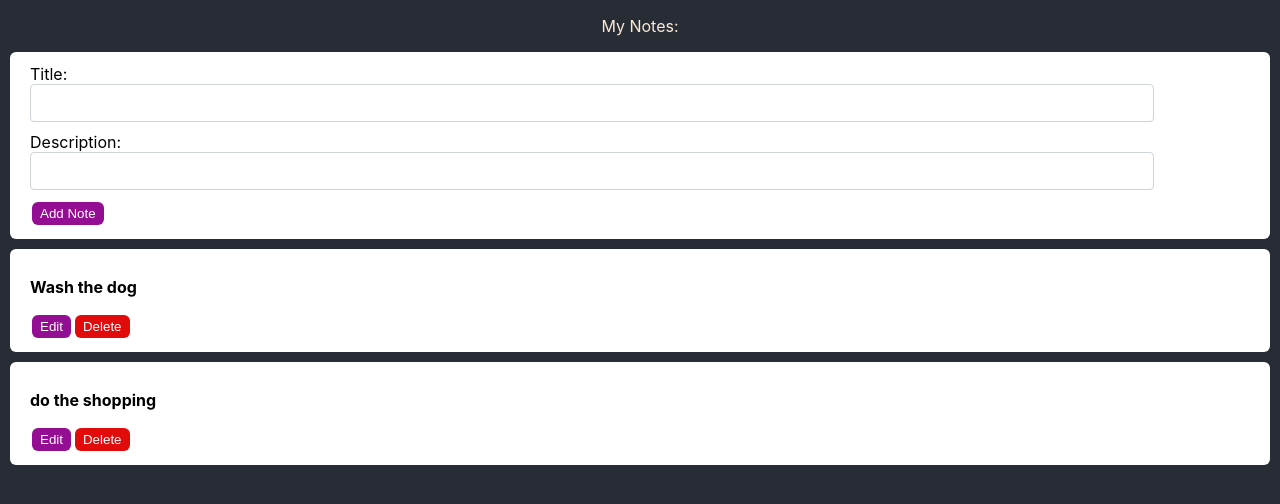
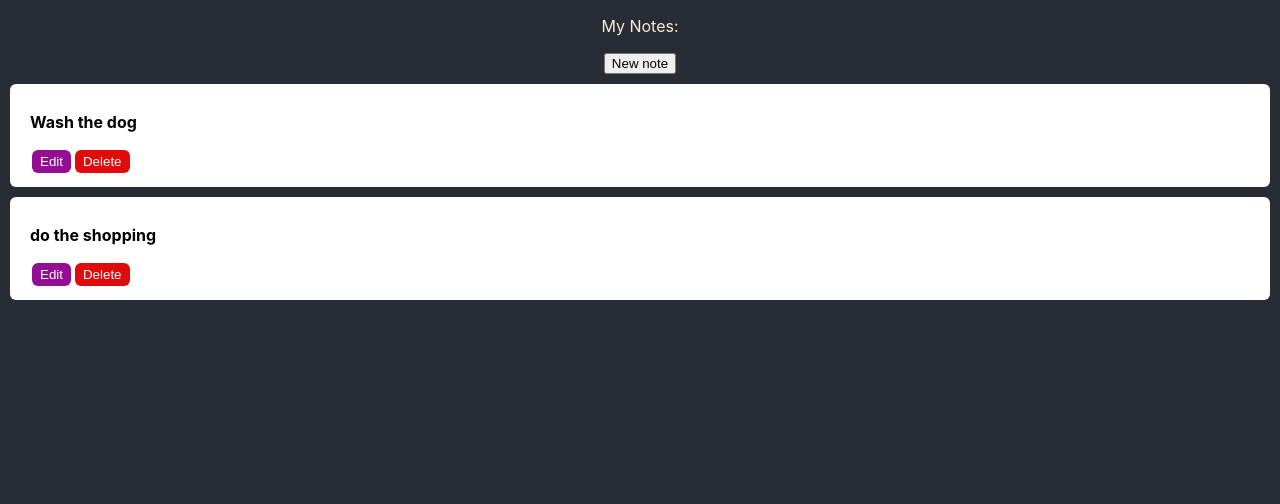
Before and after one commit to krudy/ReactNotes, a React (Create React App) app in the folder frontend/: page / in a window 1280 px wide. Shown: the top 504 px of the page. Built offline with nearby package versions, Linux system fonts and the light colour scheme.

Commit message:
showing/hiding form added

```diff
--- a/frontend/src/components/Notes/NewNote/NewNote.js
+++ b/frontend/src/components/Notes/NewNote/NewNote.js
@@ -2,6 +2,7 @@ import React, {useState} from "react";
 
 function NewNote(props) {
 
+    const [showForm, setShowForm] = useState(false);
     const [title, setTitle] = useState('');
     const [description, setDescription] = useState('');
 
@@ -18,16 +19,18 @@ function NewNote(props) {
     const addNote = () => {
         const note = {
             title: title,
-            description: description
+            body: description
         };
 
         props.onAdd(note);
 
         setTitle('');
         setDescription('');
+        setShowForm(false);
     }
 
     return (
+        showForm ? (
         <div className = 'note'>
             <label>Title:</label>
             <input type = 'text'
@@ -41,6 +44,9 @@ function NewNote(props) {
 
             <button onClick={() => addNote()} >Add Note</button>
         </div>
+        ) : (
+            <button onClick={() => {setShowForm(true)}}>New note</button>
+        )
     );
 }
 
```
